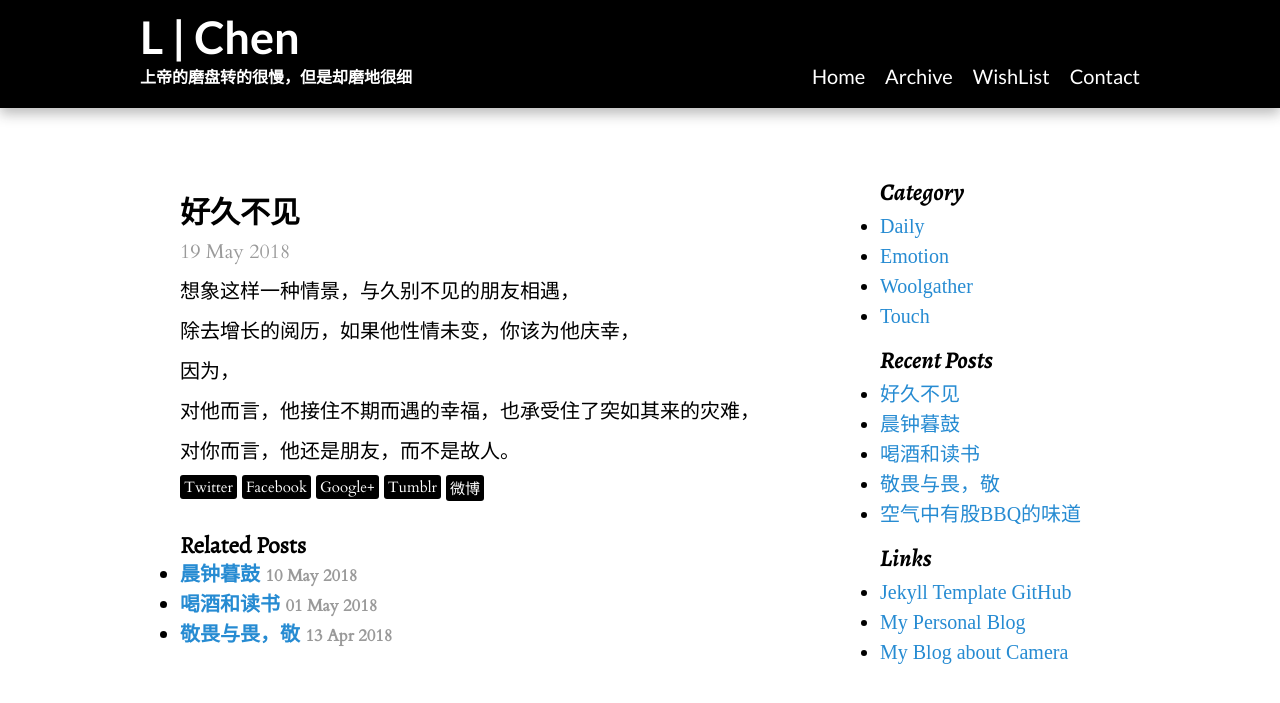
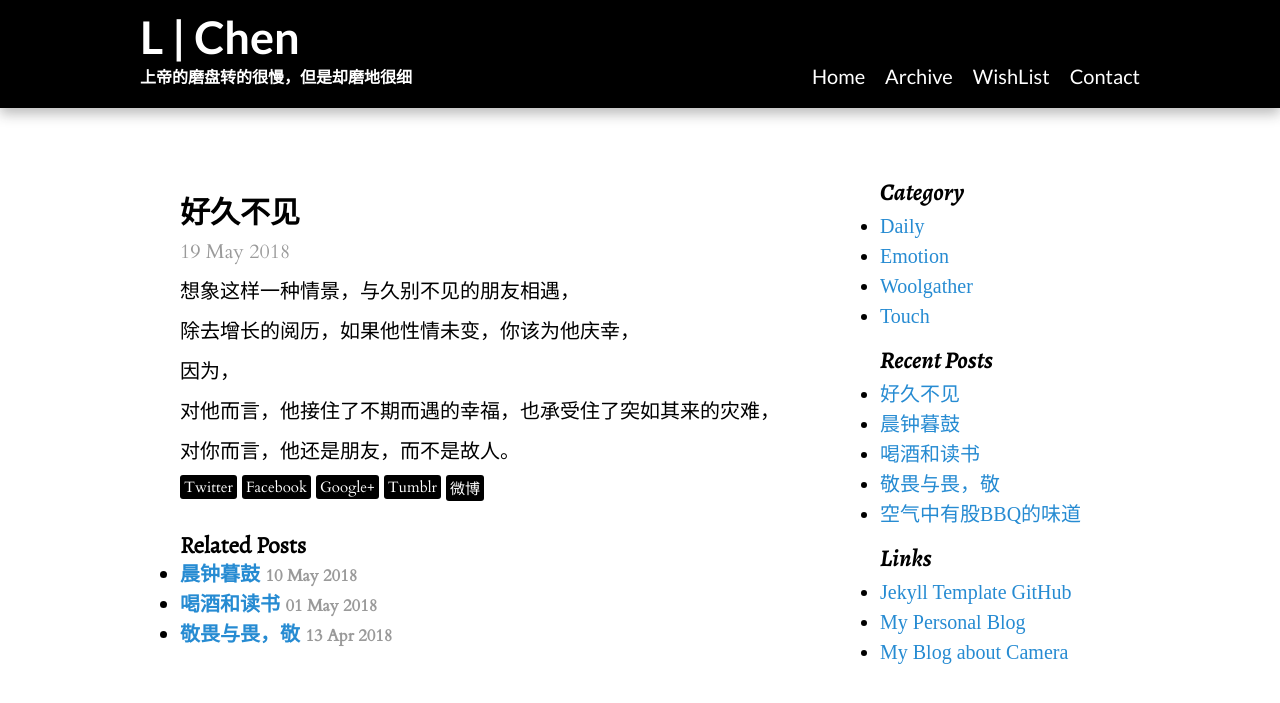
Before and after one commit to runningUnicorn/runningUnicorn.github.io, a Jekyll site: the page built from _posts/2018-05-19-好久不见.md, in a window 1280 px wide. Shown: the top 703 px of the page. Built offline with Jekyll 4.4.1, drawn with Linux system fonts in a browser that asks for light colours; some web fonts are replaced.

Commit message:
new post

```diff
--- a/_posts/2018-05-19-好久不见.md
+++ b/_posts/2018-05-19-好久不见.md
@@ -10,6 +10,6 @@ category: Daily
 
 因为，
 
-对他而言，他接住不期而遇的幸福，也承受住了突如其来的灾难，
+对他而言，他接住了不期而遇的幸福，也承受住了突如其来的灾难，
 
 对你而言，他还是朋友，而不是故人。
```
Also changed, not shown: _posts/2018-05-10-晨钟暮鼓.md (+1 -1 lines).
